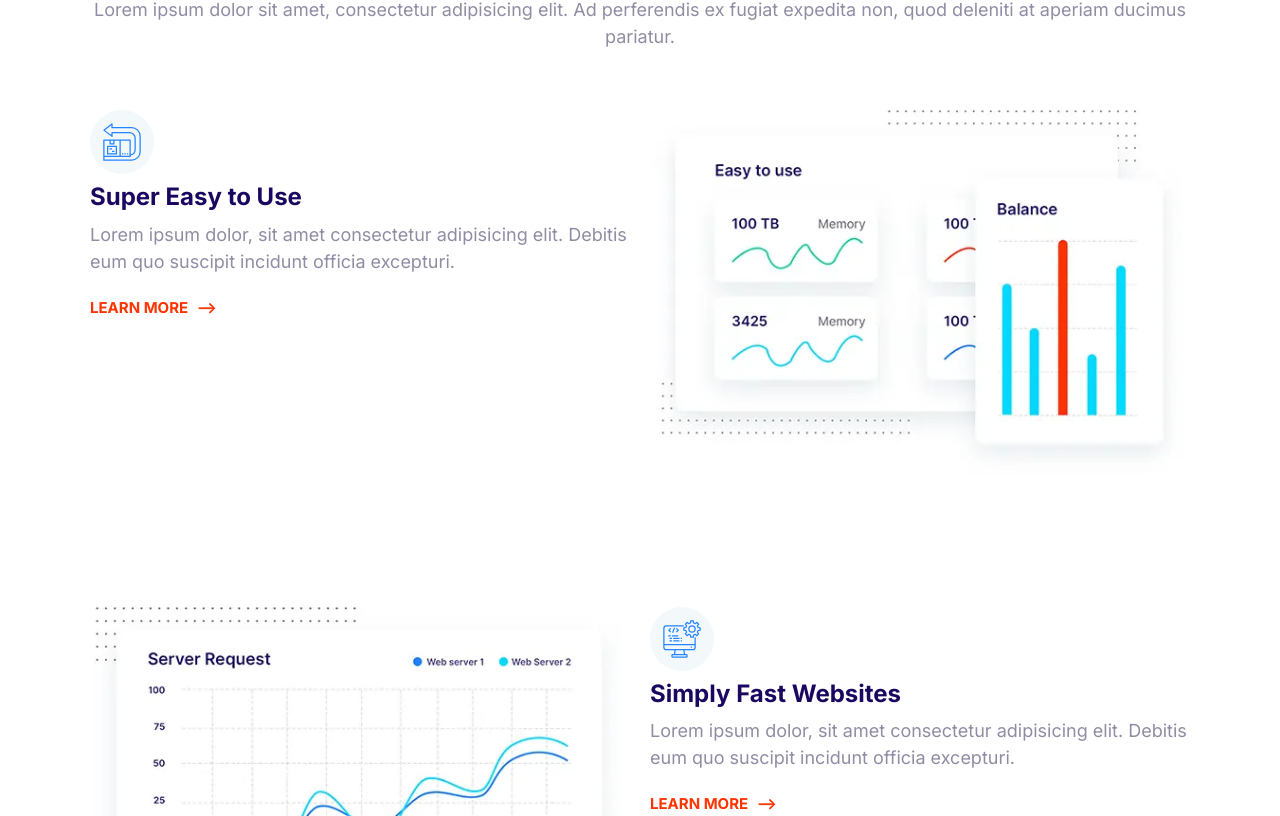
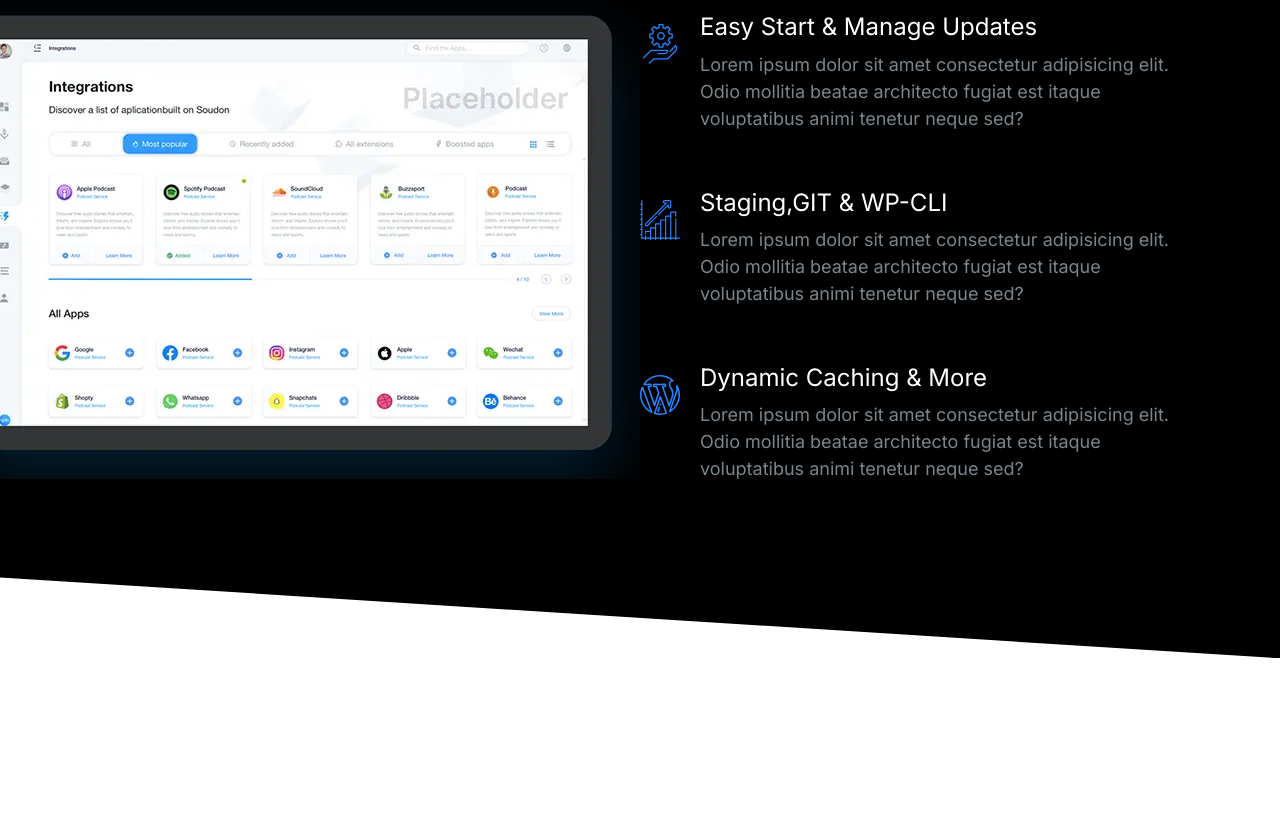
Before and after one commit to Ataara/Moshify, a plain HTML site: page index.html in a window 1280 px wide. Shown: the part 151-967 px from the top of the page. After the commit the page ends 809 px from the top, so only its background shows below. Drawn offline with Linux system fonts and the light colour scheme.

Commit message:
Creating and defining styles for Showcase block

```diff
--- a/css/style.css
+++ b/css/style.css
@@ -16,6 +16,11 @@
 }
 
 /* Typography */
+
+::selection{
+  background: var(--color-primary);
+  color: #fff;
+}
 
 html {
   /* 62.5& of 16px = 10px */
@@ -42,11 +47,12 @@ h1 {
 }
 
 h2 {
-  font-size: 4rem;
+  font-size: 4rem
 }
 
 h3 {
   font-size: 3rem;
+  font-weight: 500;
 }
 
 p {
@@ -136,7 +142,7 @@ a {
 .list {
   list-style: none;
   padding-left: 0;
-  color: var(--color-headings);
+
 }
 
 .list--inline .list__item {
@@ -147,6 +153,7 @@ a {
 .list__tick {
   list-style-image: url(../images/tick.svg);
   padding-left: 3rem;
+  color: var(--color-headings);
 }
 
 .list--tick .list__item {
@@ -335,7 +342,7 @@ a {
 }
 
 /* plans */
-.plan{
+.plan {
   transition: transform 0.2s ease-out;
 }
 
@@ -368,7 +375,7 @@ a {
   margin-bottom: 2rem;
 }
 
-.plan--popular{
+.plan--popular {
   transform: scale(1.1);
 }
 
@@ -385,11 +392,11 @@ a {
   right: 5%;
 }
 
-.plan:hover{
+.plan:hover {
   transform: scale(1.05);
 }
 
-.plan--popular:hover{
+.plan--popular:hover {
   transform: scale(1.15);
 }
 
@@ -414,6 +421,7 @@ a {
 /* media */
 .media {
   display: flex;
+  margin-bottom: 4rem;
 }
 
 .media__title {
@@ -612,18 +620,24 @@ a {
   color: #7b858b;
 }
 
-.block--dark .block__heading {
+.block--dark h1,
+.block--dark h2,
+.block--dark h3 {
   color: #fff;
 }
 
+/* .block--dark .block__heading {
+  color: #fff;
+} */
+
 .block--skewed-right {
   padding-bottom: calc(var(--padding-vertical) + 4rem);
-  clip-path: polygon(0% 0%, 100% 0%, 100% 100%, 0% 80%);
+  clip-path: polygon(0% 0%, 100% 0%, 100% 100%, 0% 90%);
 }
 
 .block--skewed-left {
   padding-bottom: calc(var(--padding-vertical) + 4rem);
-  clip-path: polygon(0% 0%, 100% 0%, 100% 80%, 0% 100%);
+  clip-path: polygon(0% 0%, 100% 0%, 100% 90%, 0% 100%);
 }
 
 .container {
@@ -694,9 +708,9 @@ nav {
 }
 
 /* Hero */
-.hero {
+/* .hero {
   clip-path: polygon(0% 0%, 100% 0%, 100% 90%, 0% 100%);
-}
+} */
 
 .hero__tagline {
   font-size: 2rem;
@@ -754,27 +768,46 @@ nav {
   max-width: 500px;
 }
 
-
 /* Features */
-.feature{
+.feature {
   gap: 4rem 2rem;
   margin: 12rem 0;
 }
 
-.feature:first-of-type{
+.feature:first-of-type {
   margin-top: 6rem;
 }
 
-.feature__heading{
+.feature__heading {
   margin: 1rem 0;
 }
 
-.feature__image{
+.feature__image {
   width: 100%;
 }
 
-@media screen and (min-width:768px) {
-  .feature:nth-of-type(even) .feature__content{
-    order:2;
+@media screen and (min-width: 768px) {
+  .feature:nth-of-type(even) .feature__content {
+    order: 2;
   }
 }
+
+/* Showcase block */
+.block-showcase__image > {
+  width: 100%;
+}
+
+@media screen and (min-width: 768px) {
+  .block-showcase .grid {
+    grid-template-columns: 50% 50%;
+  }
+
+  .block-showcase__image {
+    justify-self: end;
+  }
+
+  .block-showcase__image > img {
+    width: auto;
+    max-width: 700px;
+  }
+}
--- a/index.html
+++ b/index.html
@@ -14,119 +14,76 @@
     <link rel="stylesheet" href="css/style.css" />
   </head>
   <body>
-    <section class="block container">
+    <section class="block block--dark block--skewed-right block-showcase">
       <header class="block__header">
-        <h2>Host On The Cloud To Keep Growing</h2>
-        <p>
-          Lorem ipsum dolor sit amet, consectetur adipisicing elit. Ad
-          perferendis ex fugiat expedita non, quod deleniti at aperiam ducimus
-          pariatur.
-        </p>
+        <h2>User-friendly Control Panel</h2>
       </header>
-      <article class="grid grid--1x2 feature">
-        <div class="feature__content">
-          <span class="icon-container">
-            <svg class="icon icon--primary">
-              <use xlink:href="images/sprite.svg#easy"></use>
-            </svg>
-          </span>
-          <h3 class="feature__heading">Super Easy to Use</h3>
-          <p>
-            Lorem ipsum dolor, sit amet consectetur adipisicing elit. Debitis
-            eum quo suscipit incidunt officia excepturi.
-          </p>
-          <a href="#" class="link-arrow">Learn more </a>
-        </div>
-        <picture>
+      <div class="container grid grid--1x2">
+        <picture class="block-showcase__image">
           <source
             type="image/webp"
-            srcset="images/easy@1x.webp 1x, images/easy@2x.webp 2x"
+            srcset="images/ipad@1x.webp 1x, images/ipad@2x.webp 2x"
           />
           <source
             type="image/png"
-            srcset="images/easy@1x.png 1x, images/easy@2x.png 2x"
+            srcset="images/ipad@1x.png 1x, images/ipad@2x.png 2x"
           />
-          <img class="feature__image" src="images/easy@2x.png" alt="" />
+          <img src="images/ipad@2x.png" alt="" />
         </picture>
-      </article>
-      <article class="grid grid--1x2 feature">
-        <div class="feature__content">
-          <span class="icon-container">
-            <svg class="icon icon--primary">
-              <use xlink:href="images/sprite.svg#computer"></use>
-            </svg>
-          </span>
-          <h3 class="feature__heading">Simply Fast Websites</h3>
-          <p>
-            Lorem ipsum dolor, sit amet consectetur adipisicing elit. Debitis
-            eum quo suscipit incidunt officia excepturi.
-          </p>
-          <a href="#" class="link-arrow">Learn more </a>
-        </div>
-        <picture>
-          <source
-            type="image/webp"
-            srcset="images/fast@1x.webp 1x, images/fast@2x.webp 2x"
-          />
-          <source
-            type="image/png"
-            srcset="images/fast@1x.png 1x, images/fast@2x.png 2x"
-          />
-          <img class="feature__image" src="images/fast@2x.png" alt="" />
-        </picture>
-      </article>
-      <article class="grid grid--1x2 feature">
-        <div class="feature__content">
-          <span class="icon-container">
+        <ul class="list">
+          <li>
+            <div class="media">
+              <div class="media__image">
                 <svg class="icon icon--primary">
                   <use xlink:href="images/sprite.svg#settings"></use>
                 </svg>
-          </span>
-          <h3 class="feature__heading">Wordpress made easy</h3>
+              </div>
+              <div class="media__body">
+                <h3 class="media__title">Easy Start & Manage Updates</h3>
                 <p>
-            Lorem ipsum dolor, sit amet consectetur adipisicing elit. Debitis
-            eum quo suscipit incidunt officia excepturi.
+                  Lorem ipsum dolor sit amet consectetur adipisicing elit. Odio
+                  mollitia beatae architecto fugiat est itaque voluptatibus
+                  animi tenetur neque sed?
                 </p>
-          <a href="#" class="link-arrow">Learn more </a>
               </div>
-        <picture>
-          <source
-            type="image/webp"
-            srcset="images/wordpress@1x.webp 1x, images/wordpress@2x.webp 2x"
-          />
-          <source
-            type="image/png"
-            srcset="images/wordpress@1x.png 1x, images/wordpress@2x.png 2x"
-          />
-          <img class="feature__image" src="images/wordpress@2x.png" alt="" />
-        </picture>
-      </article>
-      <article class="grid grid--1x2 feature">
-        <div class="feature__content">
-          <span class="icon-container">
+            </div>
+          </li>
+          <li>
+            <div class="media">
+              <div class="media__image">
                 <svg class="icon icon--primary">
-              <use xlink:href="images/sprite.svg#clock"></use>
+                  <use xlink:href="images/sprite.svg#growth"></use>
                 </svg>
-          </span>
-          <h3 class="feature__heading">24/7 Expert Support</h3>
+              </div>
+              <div class="media__body">
+                <h3 class="media__title">Staging,GIT & WP-CLI</h3>
                 <p>
-            Lorem ipsum dolor, sit amet consectetur adipisicing elit. Debitis
-            eum quo suscipit incidunt officia excepturi.
+                  Lorem ipsum dolor sit amet consectetur adipisicing elit. Odio mollitia
+                  beatae architecto fugiat est itaque voluptatibus animi tenetur neque
+                  sed?
                 </p>
-          <a href="#" class="link-arrow">Learn more </a>
               </div>
-        <picture>
-          <source
-            type="image/webp"
-            srcset="images/Support@1x.webp 1x, images/Support@2x.webp 2x"
-          />
-          <source
-            type="image/png"
-            srcset="images/support@1x.png 1x, images/support@2x.png 2x"
-          />
-          <img class="feature__image" src="images/support@2x.png" alt="" />
-        </picture>
-      </article>
+            </div>
+          </li>
+          <li>
+            <div class="media">
+              <div class="media__image">
+                <svg class="icon icon--primary">
+                  <use xlink:href="images/sprite.svg#wordpress"></use>
+                </svg>
+              </div>
+              <div class="media__body">
+                <h3 class="media__title">Dynamic Caching & More</h3>
+                <p>
+                  Lorem ipsum dolor sit amet consectetur adipisicing elit. Odio mollitia
+                  beatae architecto fugiat est itaque voluptatibus animi tenetur neque
+                  sed?
+                </p>
+              </div>
+            </div>
+          </li>
+        </ul>
+      </div>
     </section>
     <script src="js/main.js"></script>
   </body>
```
Also changed, not shown: components/Showcase block.html (added, +72 -0 lines), components/hero2.html (+2 -3 lines), components/picture format component.html (indentation only), images/ipad@1x.png (added), images/ipad@1x.webp (added), images/ipad@2x.png (added), images/ipad@2x.webp (added). Lines whose indentation alone changed are shown as unchanged.
